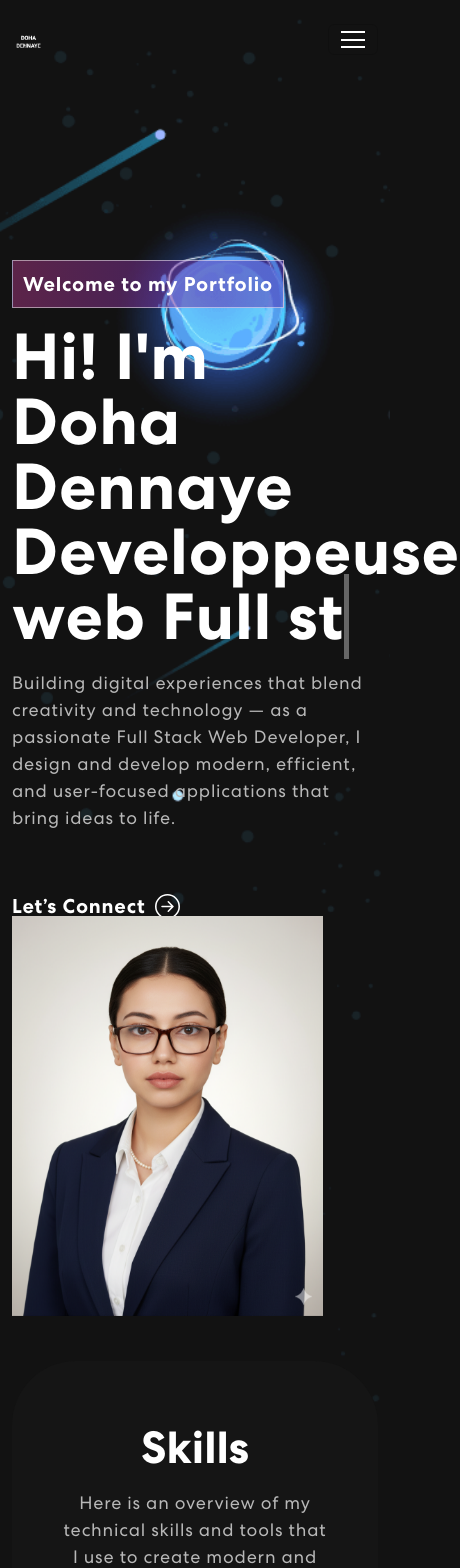
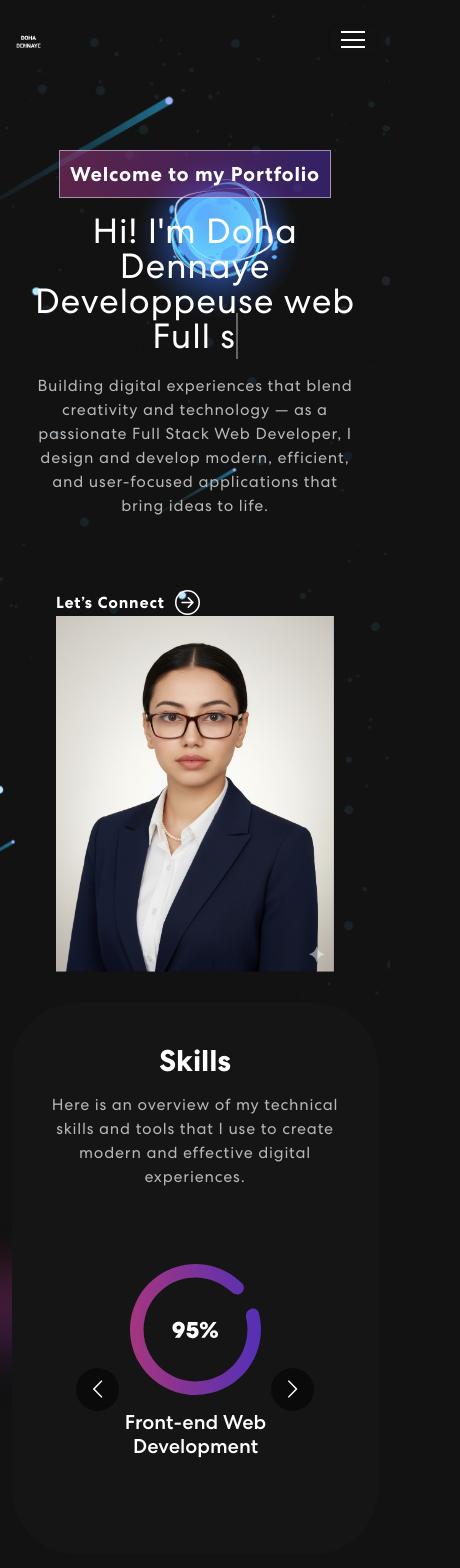
Before and after one commit to DohaDennaye/MyPortfolio, a React (Create React App) app: page / in a window 390 px wide. Shown: the top 1568 px of the page, 460 px wide, since content can reach past the window. Built offline with nearby package versions, Linux system fonts and the light colour scheme.

Commit message:
Description de la mise à jour

```diff
--- a/src/App.css
+++ b/src/App.css
@@ -250,7 +250,7 @@ nav.navbar .navbar-toggler[aria-expanded="true"] .navbar-toggler-icon {
 }
 .banner h1 {
   font-size: 65px;
-  font-weight: 700;
+  font-weight: 100;
   letter-spacing: 0.8px;
   line-height: 1;
   margin-bottom: 20px;
@@ -625,3 +625,100 @@ nav.navbar .navbar-toggler[aria-expanded="true"] .navbar-toggler-icon {
   letter-spacing: 0.5px;
   margin-top: 20px;
 }
+/* Smartphones portrait */
+@media (max-width: 767px) {
+  .banner {
+    padding: 150px 20px 80px 20px;
+    text-align: center;
+  }
+  .banner h1 {
+    font-size: 35px;
+  }
+  .banner p {
+    width: 100%;
+    font-size: 16px;
+  }
+  .banner button {
+    font-size: 16px;
+    padding: 12px 24px;
+  }
+
+  .skill-bx {
+    padding: 40px 20px;
+  }
+  .skill h2 {
+    font-size: 30px;
+  }
+  .skill p {
+    font-size: 16px;
+    width: 100%;
+  }
+
+  .project p {
+    width: 90%;
+    font-size: 16px;
+  }
+
+  .proj-imgbx img {
+    height: 200px;
+  }
+
+  .contact h2 {
+    font-size: 30px;
+  }
+  .contact form input,
+  .contact form textarea {
+    padding: 12px 15px;
+    font-size: 16px;
+  }
+  .contact form button {
+    font-size: 16px;
+    padding: 12px 24px;
+  }
+
+  .footer img {
+    width: 50%;
+  }
+  .newsletter-bx {
+    padding: 50px 20px;
+    margin-top: -80px;
+  }
+}
+
+/* Tablettes */
+@media (min-width: 768px) and (max-width: 1024px) {
+  .banner {
+    padding: 200px 40px 80px 40px;
+  }
+  .banner h1 {
+    font-size: 50px;
+  }
+  .banner p {
+    width: 95%;
+    font-size: 17px;
+  }
+  .skill h2 {
+    font-size: 38px;
+  }
+  .project h2 {
+    font-size: 38px;
+  }
+  .proj-imgbx img {
+    height: 250px;
+  }
+  .contact h2 {
+    font-size: 38px;
+  }
+}
+
+/* Large desktops */
+@media (min-width: 1200px) {
+  .banner h1 {
+    font-size: 65px;
+  }
+  .skill h2,
+  .project h2,
+  .contact h2 {
+    font-size: 45px;
+  }
+}
--- a/src/components/NavBar.js
+++ b/src/components/NavBar.js
@@ -50,7 +50,7 @@ export const NavBar = () => {
             </Nav>
             <span className="navbar-text">
               <div className="social-icon">
-                <a href="https://www.linkedin.com/in/doha-dennaye" target="_blank" rel="noopener noreferrer"><img src={navIcon1} alt="" /></a>
+                <a href="www.linkedin.com/in/doha-dennaye-0b692b290" target="_blank" rel="noopener noreferrer"><img src={navIcon1} alt="" /></a>
                 <a href="https://www.facebook.com/share/1DxkcGDc4r/" target="_blank" rel="noopener noreferrer"><img src={navIcon2} alt="" /></a>
                 <a href="https://www.instagram.com/dohadennaye" target="_blank" rel="noopener noreferrer"><img src={navIcon3} alt="" /></a>
               </div>
```
